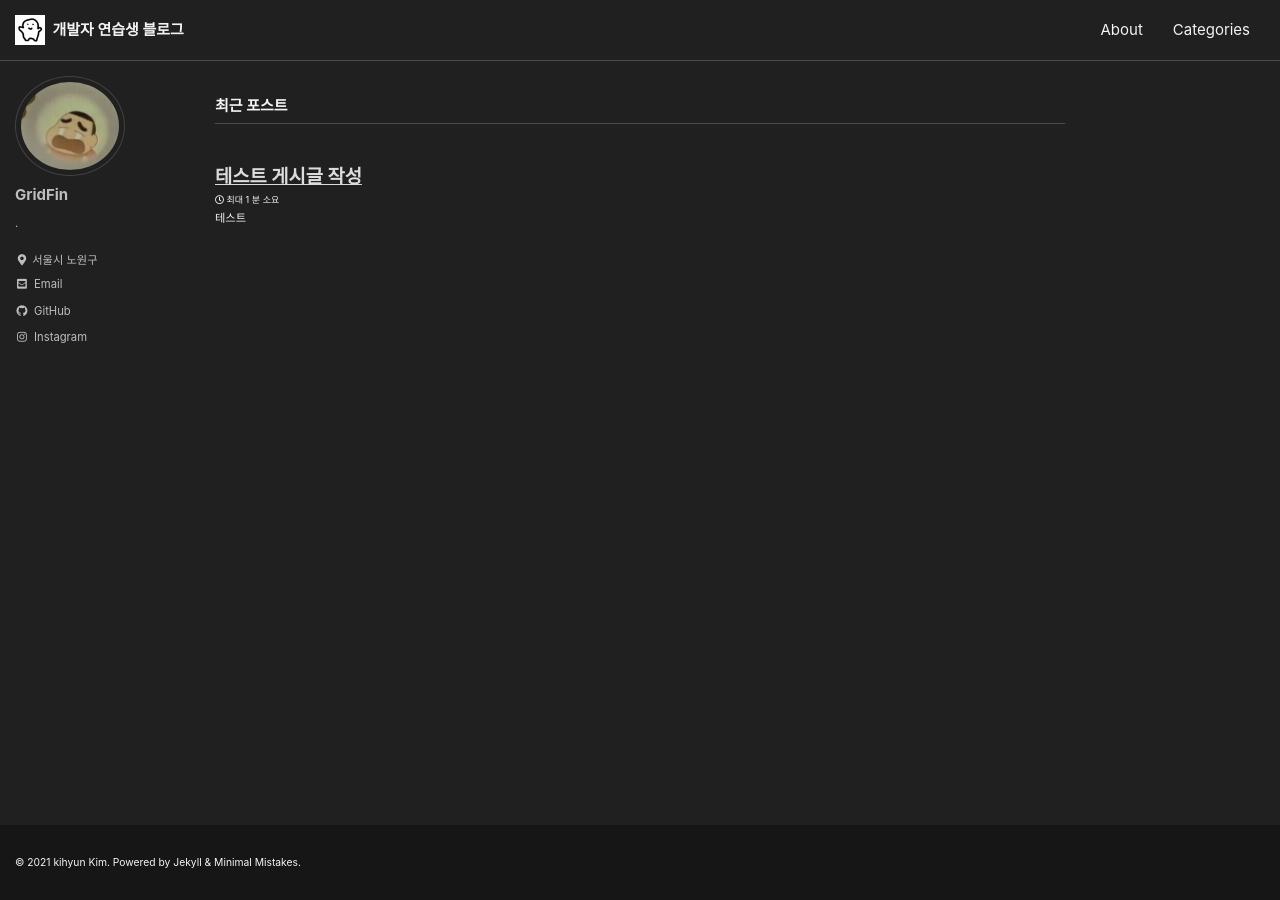
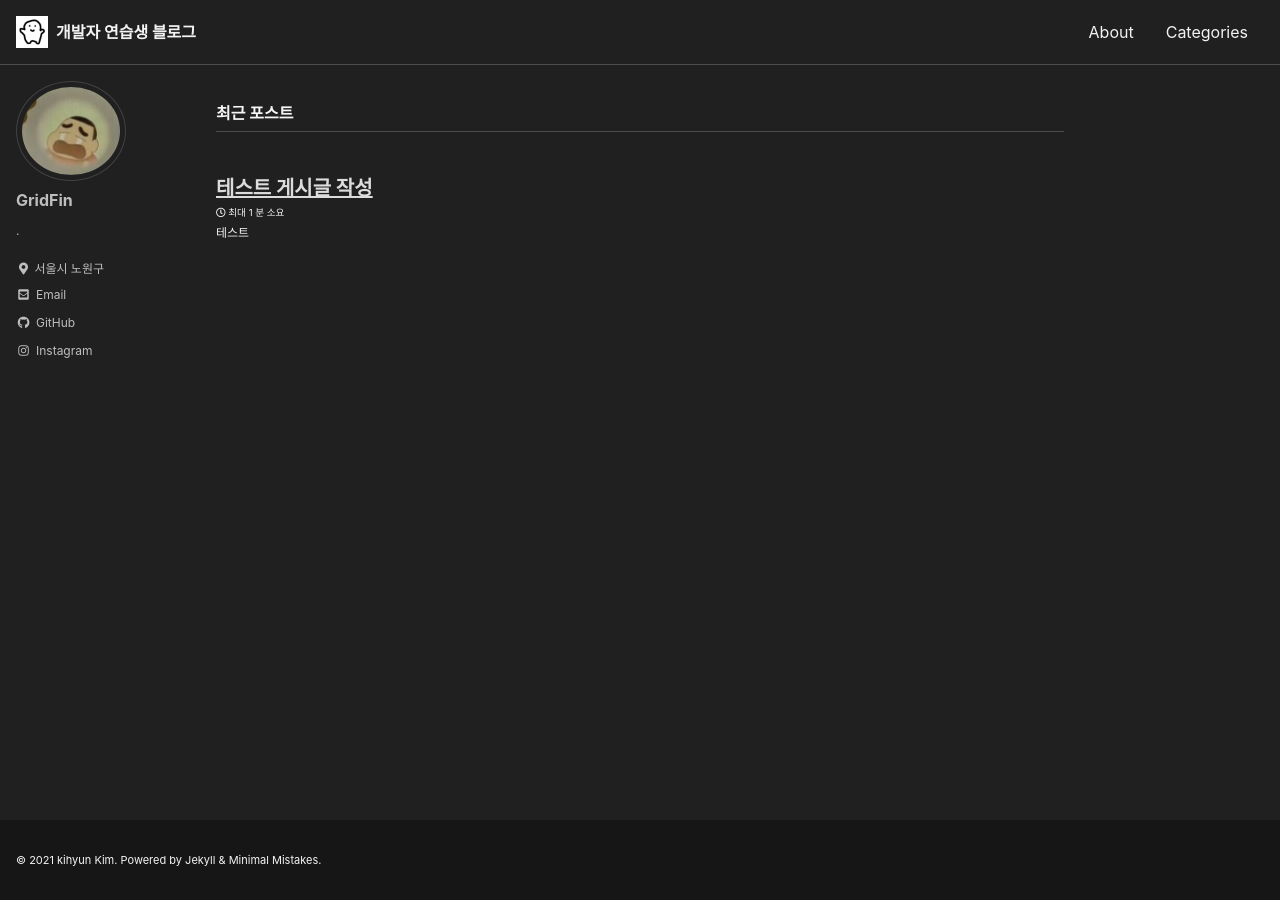
Before and after one commit to GridFin/GridFin.github.io, a Jekyll site: the page built from index.html, in a window 1280 px wide. Built offline with Jekyll 4.4.1, drawn with Linux system fonts in a browser that asks for light colours; cached includes are drawn as plain includes; some web fonts are replaced; the list of posts is cut into pages by our own code.

Commit message:
Update _reset.scss

```diff
--- a/_sass/minimal-mistakes/_reset.scss
+++ b/_sass/minimal-mistakes/_reset.scss
@@ -8,18 +8,18 @@ html {
   /* apply a natural box layout model to all elements */
   box-sizing: border-box;
   background-color: $background-color;
-  font-size: 15px;
+  font-size: 16px;
 
   @include breakpoint($medium) {
-    font-size: 15px;
+    font-size: 16px;
   }
 
   @include breakpoint($large) {
-    font-size: 15px;
+    font-size: 16px;
   }
 
   @include breakpoint($x-large) {
-    font-size: 15px;
+    font-size: 16px;
   }
 
   -webkit-text-size-adjust: 100%;
```
